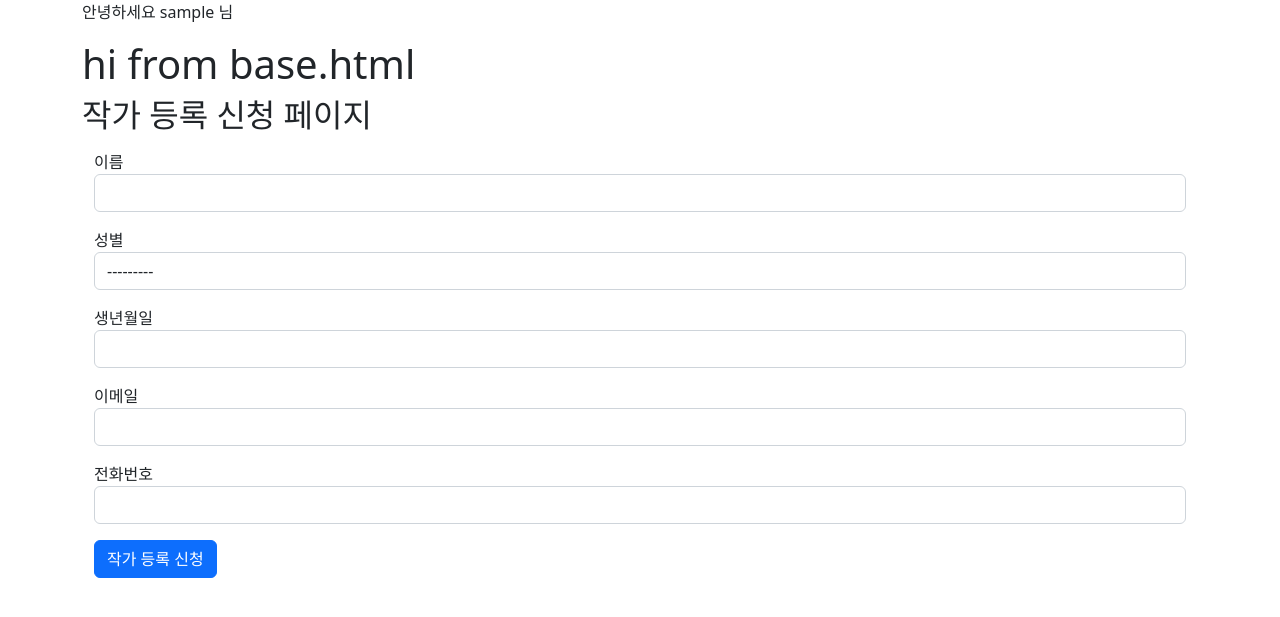
After one commit to jjiisub/Django-gallary, a Django app: page /account/apply/ in a window 1280 px wide. The commit adds this page. Shown: the top 617 px of the page. Run offline with Django 4.2, Linux system fonts and the light colour scheme; the visitor is signed in with stand-in values (Sample User, id 1).

Commit message:
feat: 작가 등록 신청 기능 추가

```diff
--- a/account/admin.py
+++ b/account/admin.py
@@ -1,7 +1,8 @@
 from django.contrib import admin
 
-from .models import User
+from .models import User, Applyment
 
 # Register your models here.
 
 admin.site.register(User)
+admin.site.register(Applyment)
--- a/account/forms.py
+++ b/account/forms.py
@@ -1,11 +1,18 @@
 from django import forms
 from django.contrib.auth.forms import UserCreationForm
 
-from .models import User
+from .models import User, Applyment
+
 
 class UserCreateForm(UserCreationForm):
-    username = forms.CharField(label='사용자ID')
 
     class Meta:
         model = User
         fields = ('username', 'password1', 'password2')
+
+
+class ApplymentCreateForm(forms.ModelForm):
+
+    class Meta:
+        model = Applyment
+        fields = ['name', 'gender', 'birth_date', 'email', 'phone']
--- a/account/models.py
+++ b/account/models.py
@@ -1,5 +1,7 @@
 from django.db import models
+from .validators import phone_validator
 from django.contrib.auth.models import (BaseUserManager, AbstractBaseUser)
+
 
 class UserManager(BaseUserManager):
     def create_user(self, username, password=None):
@@ -48,7 +50,19 @@ class User(AbstractBaseUser):
         return self.is_admin
 
 
-# class UserInfo(models.Model):
-#     user = models.OneToOneField(User, on_delete=models.CASCADE)
-#     is_artist = models.BooleanField(default=False)
-#     is_manager = models.BooleanField(default=False)
+class Applyment(models.Model):
+    GENDER_CHOICE = [
+        ('m', '남자'),
+        ('f', '여자'),
+    ]
+    user = models.OneToOneField(User, on_delete=models.CASCADE)
+    name = models.CharField(max_length=50)
+    gender = models.CharField(max_length=5, choices=GENDER_CHOICE)
+    birth_date = models.DateField()
+    email = models.EmailField()
+    phone = models.CharField(validators=[phone_validator], max_length=15)
+    created_at = models.DateTimeField(auto_now_add=True)
+    is_approved = models.BooleanField(default=False)
+
+    def __str__(self):
+        return self.name
--- /dev/null
+++ b/account/templates/account/applyment.html
@@ -0,0 +1,43 @@
+{% extends "base.html" %}
+
+{% block content %}
+<h2>작가 등록 신청 페이지</h2>
+
+<div class="container my-3">
+    <form method="post" action="{% url 'account:apply' %}">
+        {% csrf_token %}
+        {% include "form_errors.html" %}
+        <div class="mb-3">
+            <label for="name">이름</label>
+            <input type="text" class="form-control" name="name", id='name'
+                value="{{ form.name.value|default_if_none:'' }}">
+        </div>
+        <div class="mb-3">
+            <label for="gender">성별</label>
+            <select class="form-control" name="gender" id="gender">
+                <option value="">---------</option>
+                <option value="m">남자</option>
+                <option value="f">여자</option>
+            </select>
+        </div>
+        <div class="mb-3">
+            <label for="birth_date">생년월일</label>
+            <input type="birth_date" class="form-control" name="birth_date" id="birth_date"
+                value="{{ form.birth_date.value|default_if_none:'' }}">
+        </div>
+        <div class="mb-3">
+            <label for="email">이메일</label>
+            <input type="email" class="form-control" name="email" id="email"
+                value="{{ form.email.value|default_if_none:'' }}">
+        </div>
+        <div class="mb-3">
+            <label for="phone">전화번호</label>
+            <input type="phone" class="form-control" name="phone" id="phone"
+                value="{{ form.phone.value|default_if_none:'' }}">
+        </div>
+
+        <button type="submit" class="btn btn-primary">작가 등록 신청</button>
+    </form>
+</div>
+
+{% endblock %}
--- a/account/urls.py
+++ b/account/urls.py
@@ -8,4 +8,5 @@ urlpatterns = [
     path('signup/', views.UserCreateView.as_view(), name='signup'),
     path('login/', views.UserLoginView.as_view(), name='login'),
     path('logout/', views.UserLogoutView.as_view(), name='logout'),
+    path('apply/', views.ApplymentCreateView.as_view(), name='apply'),
 ]
--- a/account/views.py
+++ b/account/views.py
@@ -1,11 +1,12 @@
 from django.contrib.auth.views import LoginView, LogoutView
-from django.shortcuts import render, redirect
+from django.shortcuts import render, redirect, get_object_or_404
 from django.views.generic import CreateView
 from django.urls import reverse_lazy
+from django.views import View
 
 from .models import User
-from .forms import UserCreateForm
-# Create your views here.
+from .forms import UserCreateForm, ApplymentCreateForm
+
 
 
 class UserCreateView(CreateView):
@@ -21,22 +22,49 @@ class UserLoginView(LoginView):
 
     def get_success_url(self):
         if self.request.user.is_manager:
-            pass
+            return reverse_lazy('gallery:artwork-list')
         elif self.request.user.is_artist:
-            pass
+            return reverse_lazy('gallery:artwork-list')
         else:
-            return reverse_lazy('account:logout')
+            return reverse_lazy('gallery:artwork-list')
 
     def form_valid(self, form):
         response = super().form_valid(form)
         if self.request.user.is_authenticated:
             return redirect(self.get_success_url())
 
-    # def form_invalid(self, form):
-    #     # return render(self.request, self.template_name, {'form': form, 'error_message': 'Invalid username or password'})
-    #     return HttpResponse("wrong id or password")
-
 
 class UserLogoutView(LogoutView):
     model = User
-    next_page = "account:login"
+    next_page = "gallery:artwork-list"
+
+
+# class ApplymentCreateView(CreateView):
+#     template_name = "account/applyment.html"
+#     form_class = ApplymentCreateForm
+#     success_url = reverse_lazy("gallery:artwork-list")
+
+class ApplymentCreateView(View):
+    def get(self, request):
+        if not request.user.is_authenticated:
+            return redirect("account:login")
+        elif request.user.is_artist:
+            return redirect("gallery:artwork-list")
+        form = ApplymentCreateForm
+        context = {
+            'form': form,
+        }
+        return render(request, "account/applyment.html", context)
+
+    def post(self, request):
+        form = ApplymentCreateForm(request.POST)
+        if form.is_valid():
+            applyment = form.save(commit=False)
+            applyment.user = request.user
+            applyment.save()
+            return redirect("gallery:artwork-list")
+        else:
+            context = {
+            'form': form,
+            }
+            return render(request, "account/applyment.html", context)
--- a/gallery/models.py
+++ b/gallery/models.py
@@ -5,8 +5,8 @@ from account.models import User
 
 class Artist(models.Model):
     GENDER_CHOICE = [
-        ('m', '남성'),
-        ('f', '여성'),
+        ('m', '남자'),
+        ('f', '여자'),
     ]
     user = models.OneToOneField(User, on_delete=models.CASCADE)
     name = models.CharField(max_length=50)
--- a/templates/base.html
+++ b/templates/base.html
@@ -1,18 +1,18 @@
 {% load static %}
-<!doctype html>
+<!DOCTYPE html>
 <html lang="ko">
   <head>
-    <meta charset="utf-8">
-    <meta name="viewport" content="width=device-width, initial-scale=1, shrink-to-fit=no">
+    <meta charset="utf-8" />
+    <meta name="viewport" content="width=device-width, initial-scale=1, shrink-to-fit=no" />
     <!-- Bootstrap CSS -->
-    <link href="https://cdn.jsdelivr.net/npm/bootstrap@5.2.3/dist/css/bootstrap.min.css" rel="stylesheet" integrity="sha384-rbsA2VBKQhggwzxH7pPCaAqO46MgnOM80zW1RWuH61DGLwZJEdK2Kadq2F9CUG65" crossorigin="anonymous">
+    <link href="https://cdn.jsdelivr.net/npm/bootstrap@5.2.3/dist/css/bootstrap.min.css" rel="stylesheet" integrity="sha384-rbsA2VBKQhggwzxH7pPCaAqO46MgnOM80zW1RWuH61DGLwZJEdK2Kadq2F9CUG65" crossorigin="anonymous" />
     <title>Gallery</title>
   </head>
   <body>
-<div class='container'>
+    <div class="container">
+      <p>안녕하세요 {{ request.user }} 님</p>
       <h1>hi from base.html</h1>
-    {% block content %}
-    {% endblock %}
+      {% block content %} {% endblock %}
     </div>
 
     <script src="https://cdn.jsdelivr.net/npm/bootstrap@5.2.3/dist/js/bootstrap.bundle.min.js" integrity="sha384-kenU1KFdBIe4zVF0s0G1M5b4hcpxyD9F7jL+jjXkk+Q2h455rYXK/7HAuoJl+0I4" crossorigin="anonymous"></script>
```
Also changed, not shown: account/validators.py (added, +11 -0 lines). Lines whose indentation alone changed are shown as unchanged.
